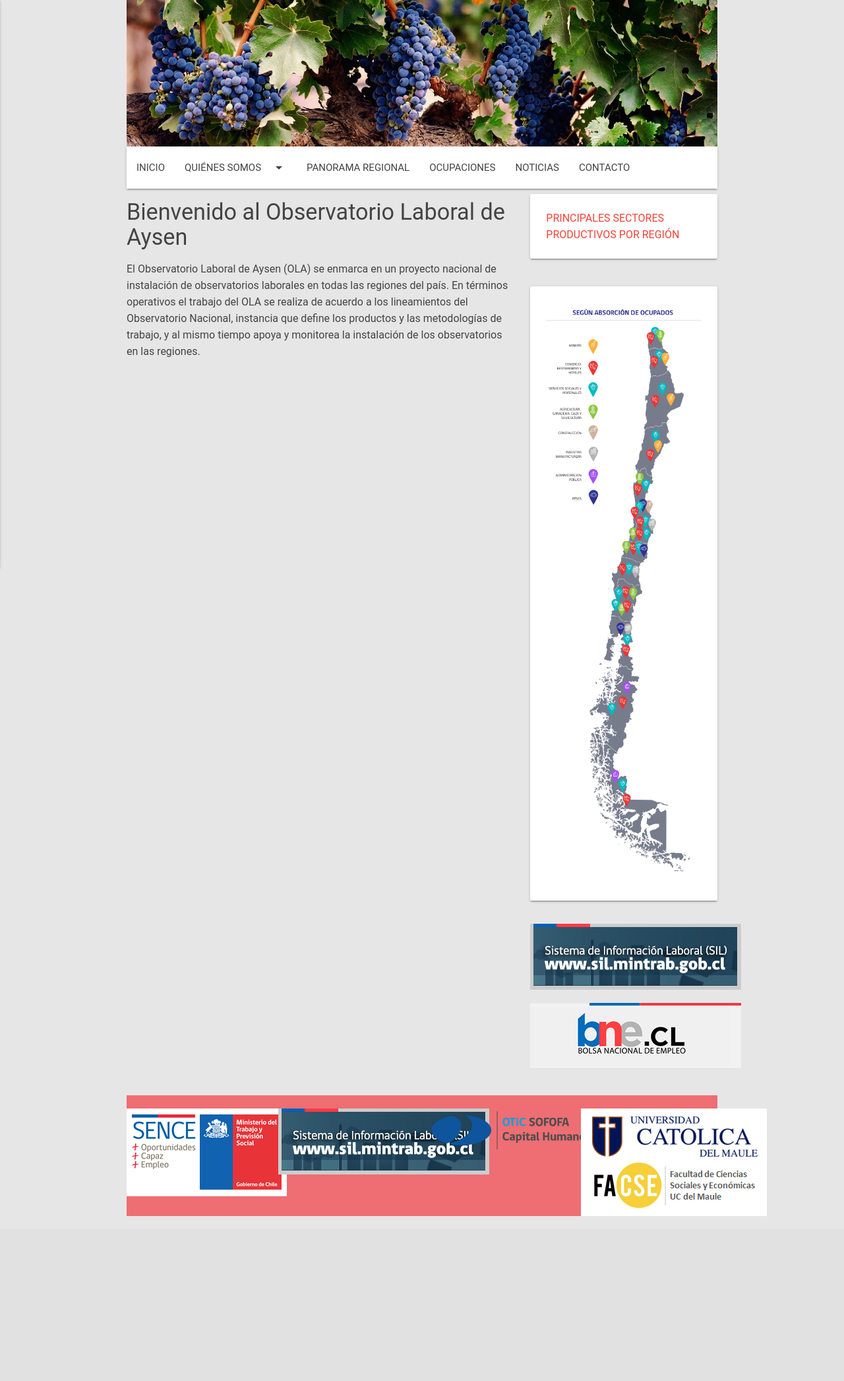
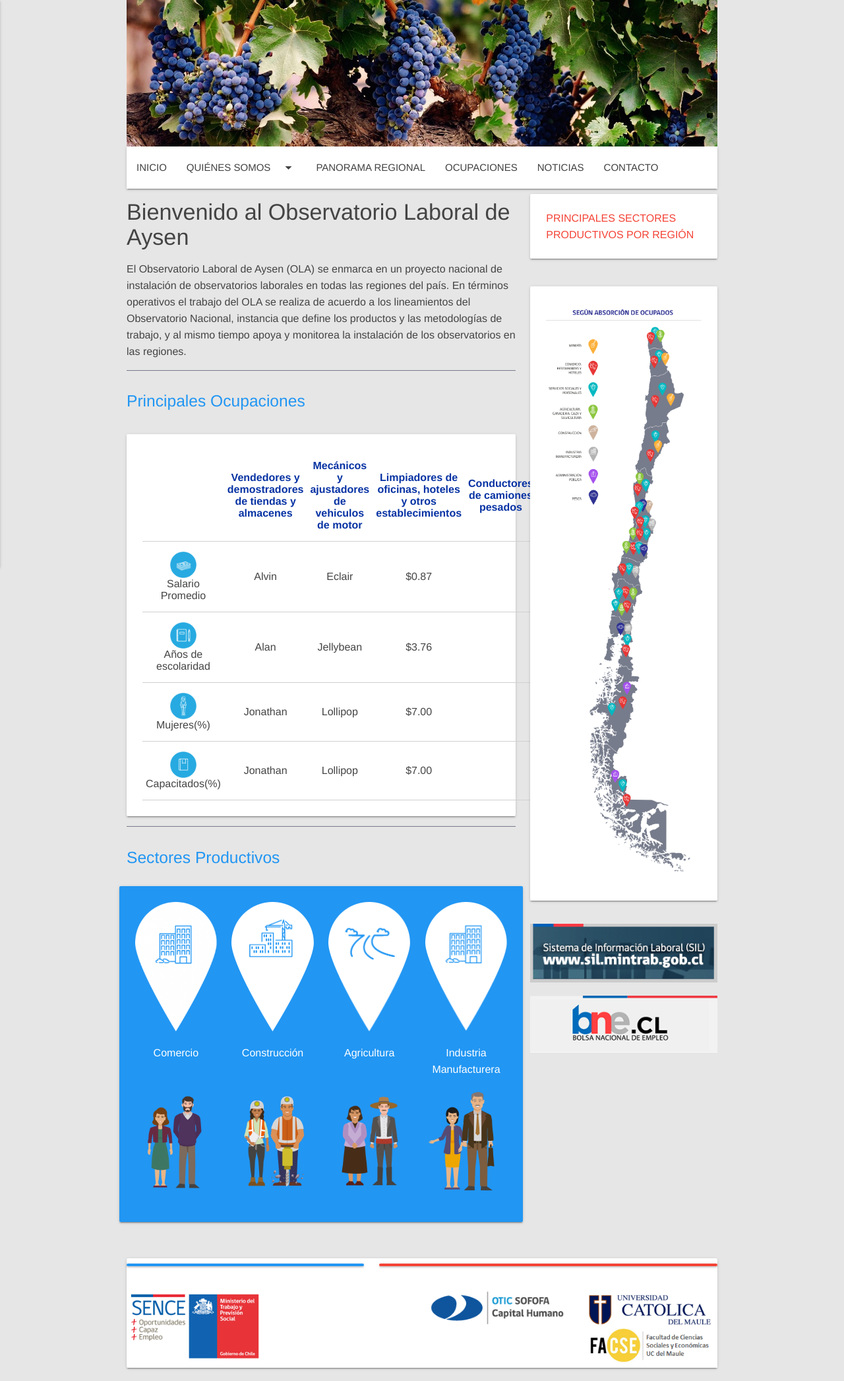
Before and after one commit to javierperezferrada/obsAysen, a Django app: page / in a window 1280 px wide. Shown: the whole page at 66% size. Before the commit the page ends 1843 px from the top, so only its background shows below. Run offline with Django 3.2, Linux system fonts and the light colour scheme; some libraries are stand-ins or nearby versions; some web fonts are replaced.

Commit message:
home ready and responsive, the table is missing

```diff
--- a/gui/static/gui/css/style.css
+++ b/gui/static/gui/css/style.css
@@ -1,3 +1,7 @@
+html{
+	font-family: "Helvetica Neue",Helvetica,Arial,sans-serif;
+}
+
 .nav-wrapper{
 	background-color: rgb(255,255,255);
 
@@ -18,8 +22,25 @@ body{
 	max-width: 100%;
 }
 .page-footer{
-	background-color: #ffffff;
+	background-color: rgb(255,255,255);
 }
-li{
-	color:blue;
+.divider{
+	background-color: rgb(118,123,139);
 }
+th{
+	color:rgb(6,50,163);
+}
+td img{
+	width: 40px;
+}
+.franjaDerecha{
+	padding:2px;
+	padding-left: 0px;
+}
+.franjaIzquierda{
+	padding:2px;
+	padding-right: 0px;
+}
+#footerDiv{
+	padding:0px;
+}
--- a/gui/templates/base.html
+++ b/gui/templates/base.html
@@ -65,8 +65,8 @@
     <!-- end menu -->
 
     <div class="row">
-      <div class="col s8">{% block content %}{% endblock %}</div>
-      <div class="col s4">
+      <div class="col s12 m12 l8">{% block content %}{% endblock %}</div>
+      <div class="col s12 m12 l4">
         <div class="row">
           <div class="col s12">
             <DIV CLASS='CARD-PANEL TEAL WHITE'>
@@ -77,31 +77,36 @@
         <div class="row">
           <div class="col s12">
             <DIV CLASS='card-panel teal WHITE'>
-              <img src="{% static 'gui/img/rda.png' %}" id='imgMap'>
+              <img class="responsive-img" src="{% static 'gui/img/rda.png' %}" id='imgMap'>
             </DIV>
           </div>
         </div>
         <div class="row">
-          <div class="col s12"><img src="{% static 'gui/img/sil.jpg' %}" id='sil'>
+          <div class="col s12"><img class="responsive-img" src="{% static 'gui/img/sil.jpg' %}" id='sil'>
           </div>
         </div>
 
 
         <div class="row">
-          <div class="col s12"><img src="{% static 'gui/img/bne.jpg' %}" id='bne'>
+          <div class="col s12"><img class="responsive-img" src="{% static 'gui/img/bne.jpg' %}" id='bne'>
           </div>
         </div>
       </div>
     </div>
 
 
-    <footer class="page-footer">
-      <div >
+    <footer>
+
+      <div class='card-panel white' id='footerDiv'>
         <div class="row">
-          <div class="col s3"><img src="{% static 'gui/img/logos.png' %}" id='bid'></div>
-          <div class="col s3"><img src="{% static 'gui/img/obl.jpg' %}" id='obl'></div>
-          <div class="col s3"><img src="{% static 'gui/img/otic.png' %}" id='otic'></div>
-          <div class="col s3"><img src="{% static 'gui/img/logou.png' %}" id='logou'></div>
+        <div class="col s5 "><div class="card-panel blue franjaDerecha"></div></div>
+        <div class="col s7 "><div class="card-panel red franjaIzquierda"></div></div>
+      </div>
+        <div class="row">
+          <div class="col s6 m6 l3"><img class="responsive-img" src="{% static 'gui/img/logos.png' %}" id='bid'></div>
+          <div class="col s6 m6 l3"></div>
+          <div class="col s6 m6 l3"><img class="responsive-img" src="{% static 'gui/img/otic.png' %}" id='otic'></div>
+          <div class="col s6 m6 l3"><img class="responsive-img" src="{% static 'gui/img/logou.png' %}" id='logou'></div>
         </div>
       </div>
     </footer>
--- a/gui/templates/home.html
+++ b/gui/templates/home.html
@@ -6,9 +6,90 @@
 {% block content %}
 <div class='row'>
 	<div class="col s12">
-	<h4>Bienvenido al Observatorio Laboral de Aysen</h4>
-	<p>El Observatorio Laboral de Aysen (OLA) se enmarca en un proyecto nacional de instalación de observatorios laborales en todas las regiones del país. En términos operativos el trabajo del OLA se realiza de acuerdo a los lineamientos del Observatorio Nacional, instancia que define los productos y las metodologías de trabajo, y al mismo tiempo apoya y monitorea la instalación de los observatorios en las regiones.</p>
+		<h4>Bienvenido al Observatorio Laboral de Aysen</h4>
+		<p>El Observatorio Laboral de Aysen (OLA) se enmarca en un proyecto nacional de instalación de observatorios laborales en todas las regiones del país. En términos operativos el trabajo del OLA se realiza de acuerdo a los lineamientos del Observatorio Nacional, instancia que define los productos y las metodologías de trabajo, y al mismo tiempo apoya y monitorea la instalación de los observatorios en las regiones.</p>
+		<div class="divider"></div>
+	</div>
+</div>
+<div class="row">
+	<div class="col s12">
+		<div class="blue-text"><h5>Principales Ocupaciones</h5></div>
+	</div>
+</div>
+<div class="row">
+	<div class="col s12">
+		<div class="card-panel white">
+			<table class='bordered centered'>
+				<thead>
+					<tr>
+						<th></th>
+						<th data-field="id">Vendedores y demostradores de tiendas y almacenes</th>
+						<th data-field="name">Mecánicos y ajustadores de vehiculos de motor</th>
+						<th data-field="price">Limpiadores de oficinas, hoteles y otros establecimientos</th>
+						<th>Conductores de camiones pesados</th>
+					</tr>
+				</thead>
+
+				<tbody>
+					<tr>
+						<td><img src="{% static 'gui/img/salario.png' %}"><br>Salario Promedio</td>
+						<td>Alvin</td>
+						<td>Eclair</td>
+						<td>$0.87</td>
+					</tr>
+					<tr>
+						<td><img src="{% static 'gui/img/promedio.png' %}"><br>Años de escolaridad</td>
+						<td>Alan</td>
+						<td>Jellybean</td>
+						<td>$3.76</td>
+					</tr>
+					<tr>
+						<td><img src="{% static 'gui/img/mujeres.png' %}"><br>Mujeres(%)</td>
+						<td>Jonathan</td>
+						<td>Lollipop</td>
+						<td>$7.00</td>
+					</tr>
+					<tr>
+						<td><img src="{% static 'gui/img/capacitacion.png' %}"><br>Capacitados(%)</td>
+						<td>Jonathan</td>
+						<td>Lollipop</td>
+						<td>$7.00</td>
+					</tr>
+				</tbody>
+			</table>
+
+
+		</div>
+		<div class="divider"></div>
+	</div>
+</div>
+<div class="row">
+	<div class="col s12">
+		<div class="blue-text"><h5>Sectores Productivos</h5></div>
+	</div>
+</div>
+<div class="row">
+	<div class="card-panel blue">
+		<div class="row">
+			<div class="col s3"><img class='responsive-img' src="{% static 'gui/img/industria1.png' %}"></div>
+			<div class="col s3"><img class='responsive-img' src="{% static 'gui/img/construccion-1.png' %}"></div>
+			<div class="col s3"><img class='responsive-img' src="{% static 'gui/img/agricultura-1.png' %}"></div>
+			<div class="col s3"><img class='responsive-img' src="{% static 'gui/img/industria.png' %}"></div>
+		</div>
+		<div class="row">
+			<div class="col s3"><center><div class="white-text">Comercio</div></center></div>
+			<div class="col s3"><center><div class="white-text">Construcción</div></center></div>
+			<div class="col s3"><center><div class="white-text">Agricultura</div></center></div>
+			<div class="col s3"><center><div class="white-text">Industria Manufacturera</div></center></div>
+		</div>
+		<div class="row">
+			<div class="col s3"><img class='responsive-img' src="{% static 'gui/img/iconos_comercio_icono.png' %}"></div>
+			<div class="col s3"><img class='responsive-img' src="{% static 'gui/img/iconos_construccion_icono.png' %}"></div>
+			<div class="col s3"><img class='responsive-img' src="{% static 'gui/img/iconos_agricultura_icono.png' %}"></div>
+			<div class="col s3"><img class='responsive-img' src="{% static 'gui/img/iconos_industria_icono.png' %}"></div>
+		</div>
 	</div>
 </div>
 
+
 {% endblock content %}
```
Also changed, not shown: gui/static/gui/img/agricultura-1.png (added), gui/static/gui/img/capacitacion.png (added), gui/static/gui/img/construccion-1.png (added), gui/static/gui/img/iconos_agricultura_icono.png (added), gui/static/gui/img/iconos_comercio_icono.png (added), gui/static/gui/img/iconos_construccion_icono.png (added), gui/static/gui/img/iconos_industria_icono.png (added), gui/static/gui/img/industria.png (added), gui/static/gui/img/industria1.png (added), gui/static/gui/img/mujeres.png (added), gui/static/gui/img/promedio.png (added), gui/static/gui/img/salario.png (added).
